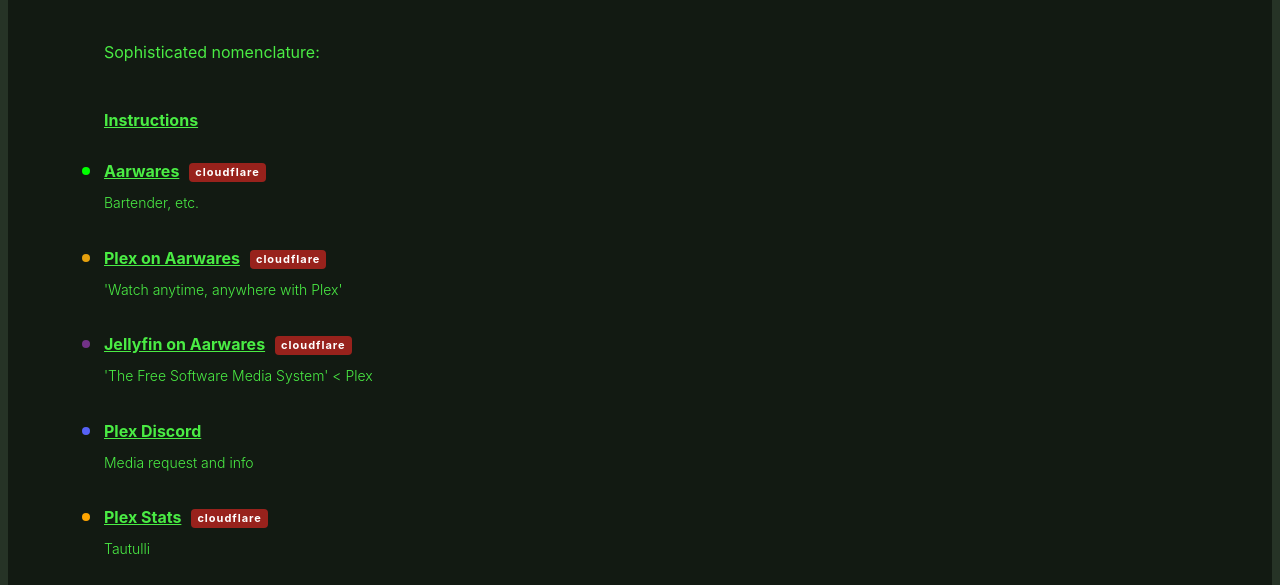
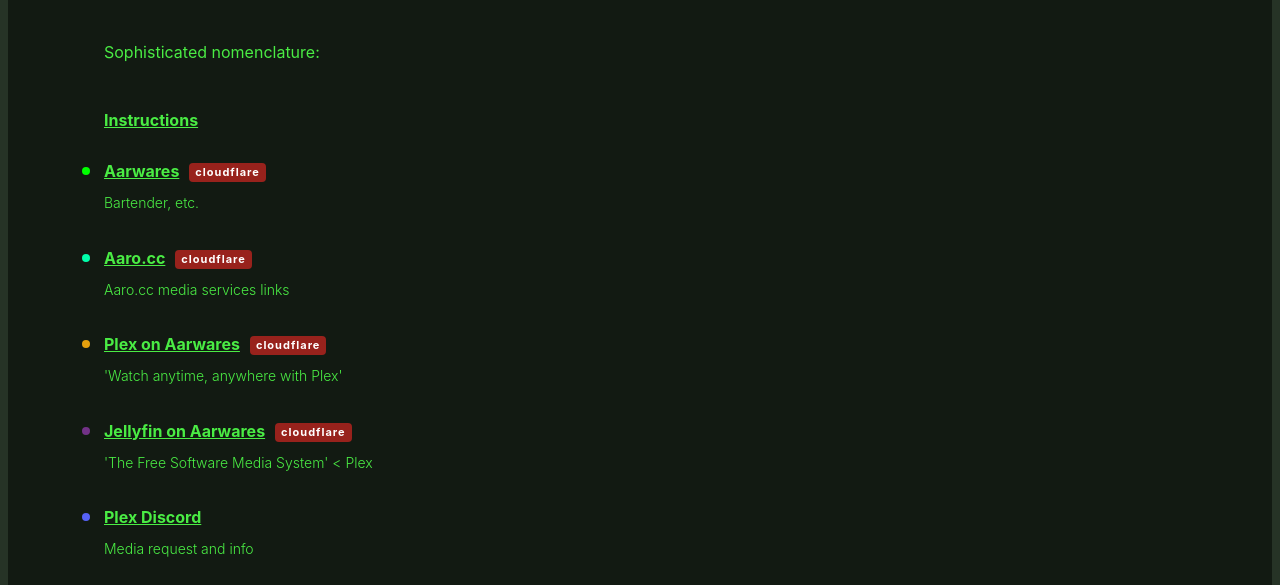
Before and after one commit to sybenx/syb.lol, a Gatsby site: page / in a window 1280 px wide. Shown: the part 204-789 px from the top of the page. Built offline with nearby package versions, Linux system fonts and the light colour scheme; Gatsby itself is replaced by a stand-in of ours.

Commit message:
Update index.js aaro.cc

```diff
--- a/src/pages/index.js
+++ b/src/pages/index.js
@@ -91,6 +91,14 @@
     description:
       "Bartender, etc.",
     color: "#00FF00",
+  },
+  {
+    text: "Aaro.cc",
+    url: "https://aaro.cc",
+    badge: true,
+    description:
+      "Aaro.cc media services links",
+    color: "#00FFAA",
   },
   {
     text: "Plex on Aarwares",
```
